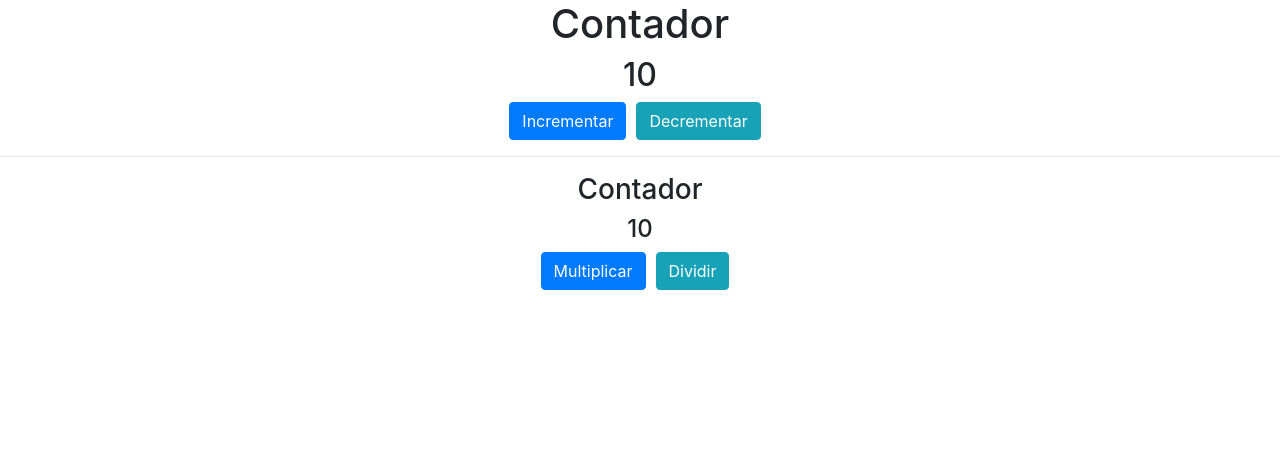
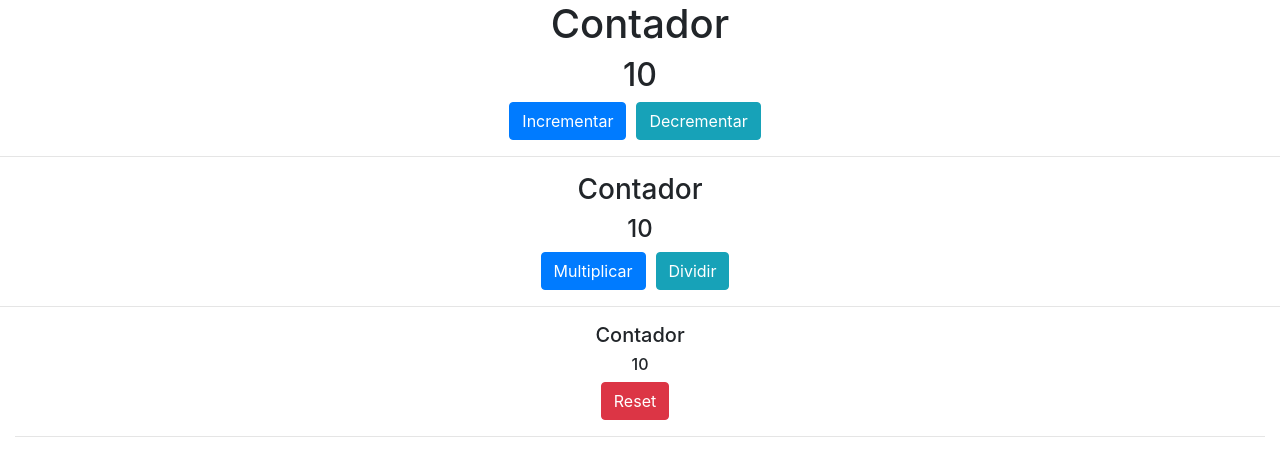
Before and after one commit to diegopagini/Basic-NgRx_Angular, an Angular app: page / in a window 1280 px wide. Shown: the top 476 px of the page. Built offline with nearby package versions, Linux system fonts and the light colour scheme.

Commit message:
muestra de la comunicacion entre componentes y excelente muestra de inputs y outputs

```diff
--- a/src/app/contador/hijo/hijo.component.html
+++ b/src/app/contador/hijo/hijo.component.html
@@ -7,3 +7,14 @@
     <button (click)="dividir()" class="btn btn-info">Dividir</button>
   </div>
 </div>
+
+<hr />
+
+<div class="rol text-center">
+  <div class="col">
+    <app-nieto
+      [contador]="contador"
+      (contadorCambio)="resetNieto($event)"
+    ></app-nieto>
+  </div>
+</div>
--- a/src/app/contador/hijo/hijo.component.ts
+++ b/src/app/contador/hijo/hijo.component.ts
@@ -22,4 +22,9 @@ export class HijoComponent implements OnInit {
     this.contador /= 2;
     this.cambioContador.emit(this.contador);
   }
+
+  resetNieto(nuevoContador) {
+    this.contador = nuevoContador;
+    this.cambioContador.emit(nuevoContador);
+  }
 }
--- a/src/app/contador/nieto/nieto.component.html
+++ b/src/app/contador/nieto/nieto.component.html
@@ -1 +1,10 @@
-<p>nieto works!</p>
+<h5>Contador</h5>
+<h6>{{ contador }}</h6>
+
+<div class="row text-center">
+  <div class="col">
+    <button (click)="reset()" class="btn btn-danger">Reset</button>
+  </div>
+</div>
+
+<hr />
--- a/src/app/contador/nieto/nieto.component.ts
+++ b/src/app/contador/nieto/nieto.component.ts
@@ -1,15 +1,20 @@
-import { Component, OnInit } from '@angular/core';
+import { Component, EventEmitter, Input, OnInit, Output } from '@angular/core';
 
 @Component({
   selector: 'app-nieto',
   templateUrl: './nieto.component.html',
-  styleUrls: ['./nieto.component.css']
+  styleUrls: ['./nieto.component.css'],
 })
 export class NietoComponent implements OnInit {
+  @Input() contador: number;
+  @Output() contadorCambio = new EventEmitter<number>();
 
-  constructor() { }
+  constructor() {}
 
-  ngOnInit(): void {
+  ngOnInit(): void {}
+
+  reset() {
+    this.contador = 0;
+    this.contadorCambio.emit(0);
   }
-
 }
```
